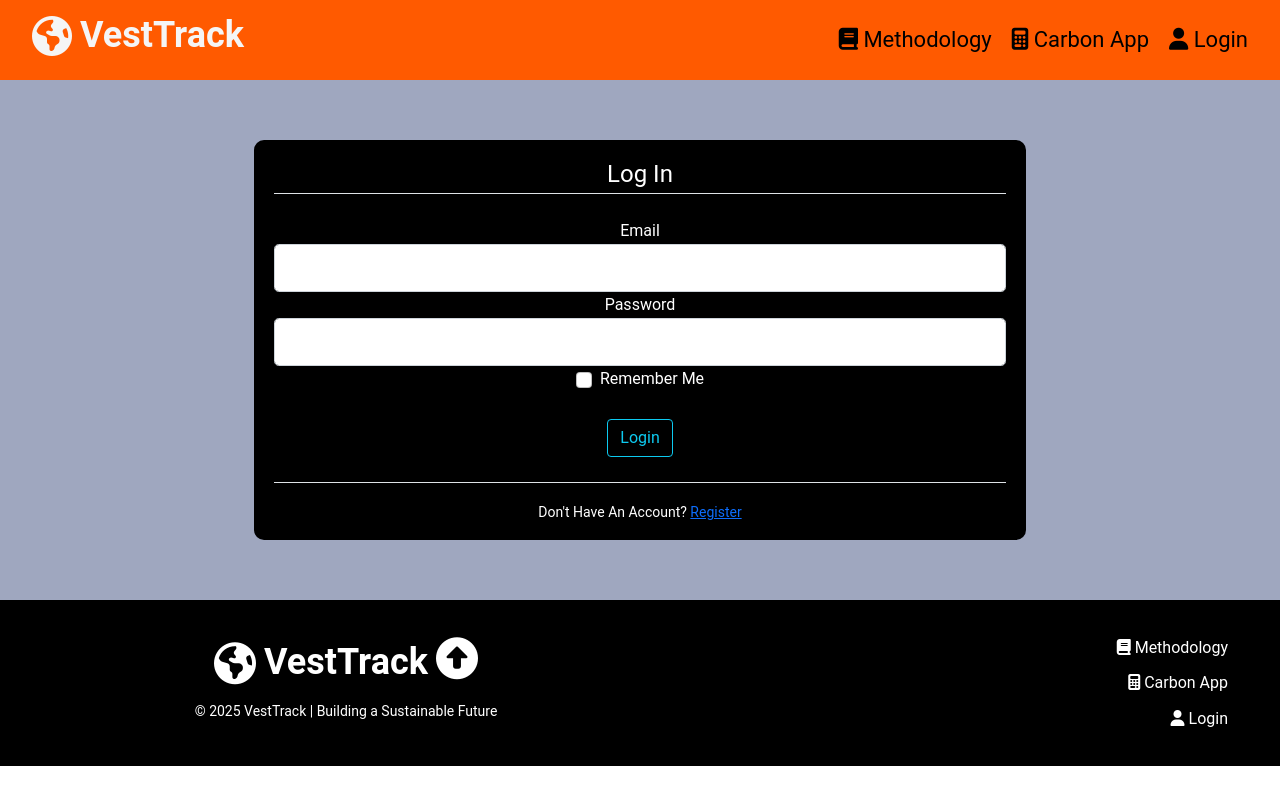
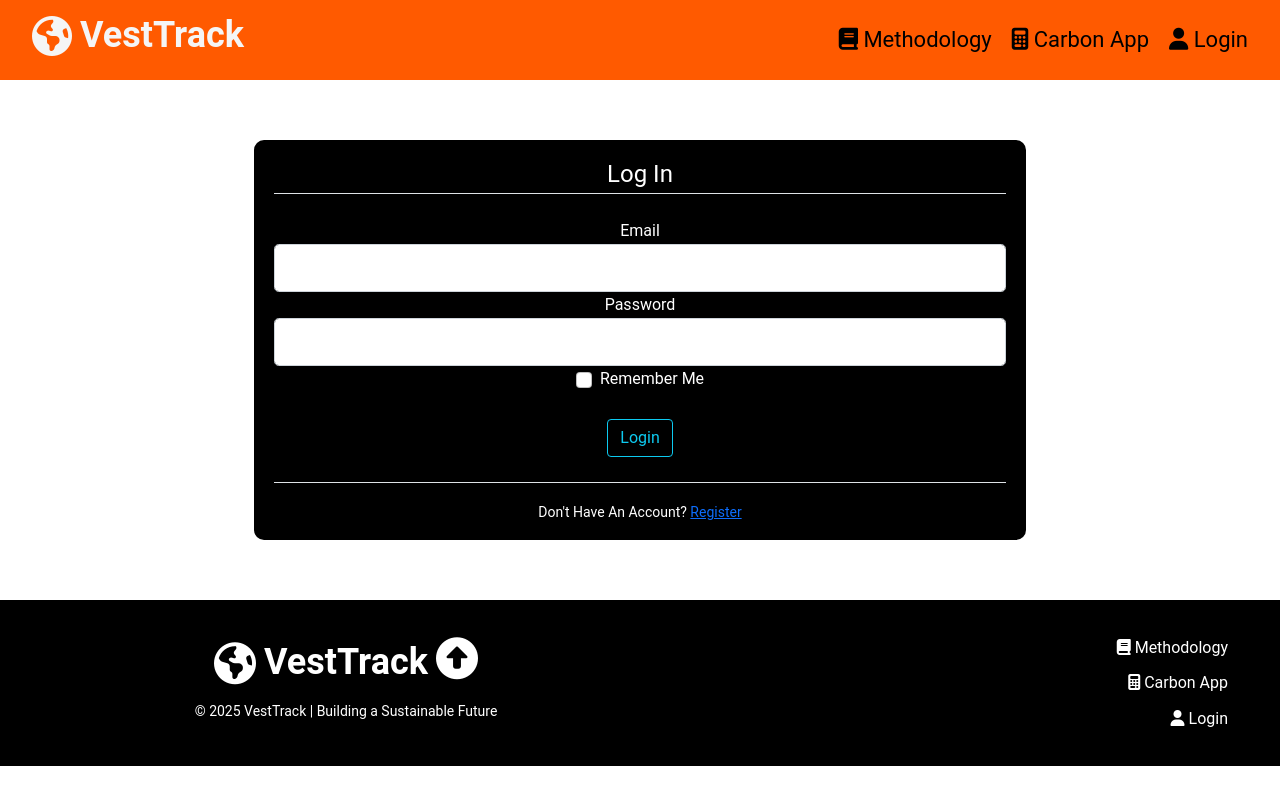
Before and after one commit to leevi-hub/Carbon_App_2025, a Flask app: a page that uses capp/templates/layout.html in a window 1280 px wide. Run offline with Flask 2, Linux system fonts and the light colour scheme; some libraries are stand-ins or nearby versions.

Commit message:
Update user.css

```diff
--- a/capp/static/user.css
+++ b/capp/static/user.css
@@ -2,13 +2,13 @@
 /*color=dark*/
 .register_section_css {
   display: flex;
-  background: #9fa7bf;
+  background: #fff;
   padding: 20px 0;
   }
 
   .register_section_css .container {
   display: flex;
-  background: #9fa7bf;
+  background: #fff;
   padding: 20px 0;
   }
 
```
